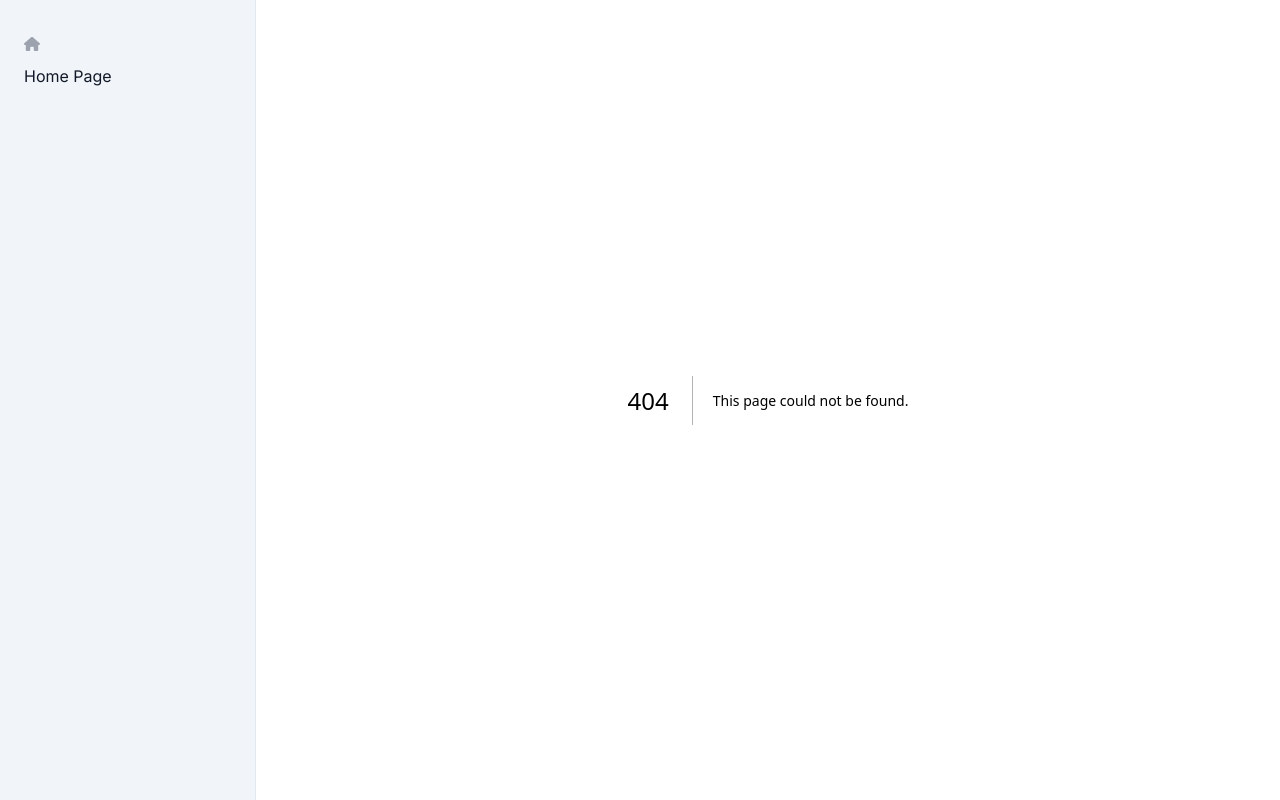
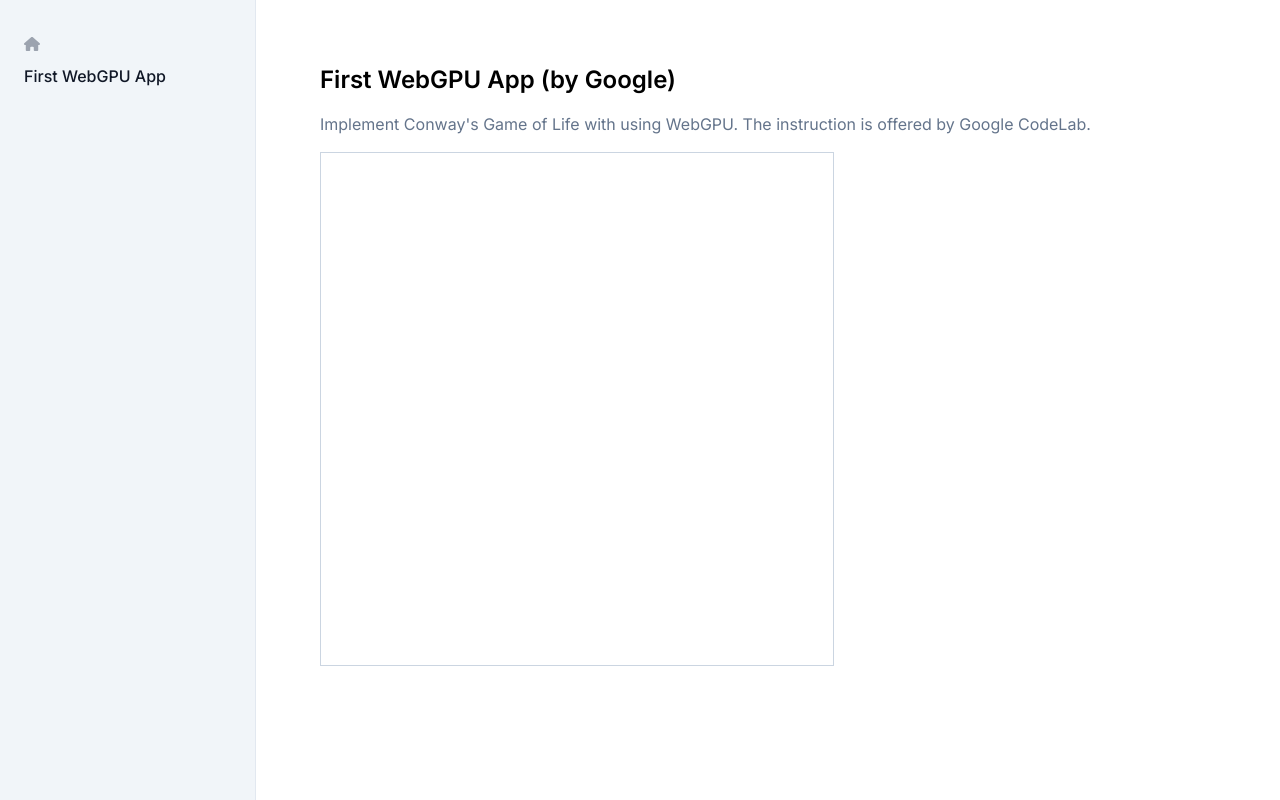
Before and after one commit to ColorOfLight/coloroflight.dev, a Next.js app in the folder demos/: page /first-webgpu-app in a window 1280 px wide. Before the commit this address had no page. Built offline with nearby package versions, Linux system fonts and the light colour scheme.

Commit message:
feat: add first-webgpu-app page

```diff
--- /dev/null
+++ b/demos/src/app/first-webgpu-app/modules/Canvas.tsx
@@ -0,0 +1,9 @@
+"use client";
+
+const Canvas = () => {
+  return (
+    <canvas width="512" height="512" className="border-slate-300 border" />
+  );
+};
+
+export default Canvas;
--- /dev/null
+++ b/demos/src/app/first-webgpu-app/page.tsx
@@ -0,0 +1,16 @@
+import Canvas from "./modules/Canvas";
+
+export default function FirstWebGPUPage() {
+  return (
+    <div className="flex flex-col h-full p-16 gap-4">
+      <h2 className="text-2xl font-semibold">First WebGPU App (by Google)</h2>
+      <p className="text-slate-500">
+        Implement Conway&apos;s Game of Life with using WebGPU. The instruction
+        is offered by Google CodeLab.
+      </p>
+      <div className="grow-0">
+        <Canvas />
+      </div>
+    </div>
+  );
+}
--- a/demos/src/app/layout.tsx
+++ b/demos/src/app/layout.tsx
@@ -21,7 +21,9 @@
       <body className={inter.className}>
         <div className="flex flex-row h-screen">
           <Navigation className="basis-64 grow-0 shrink-0">
-            <NavigationItem to="/">Home Page</NavigationItem>
+            <NavigationItem to="/first-webgpu-app">
+              First WebGPU App
+            </NavigationItem>
           </Navigation>
           <main className="grow">{children}</main>
         </div>
```
